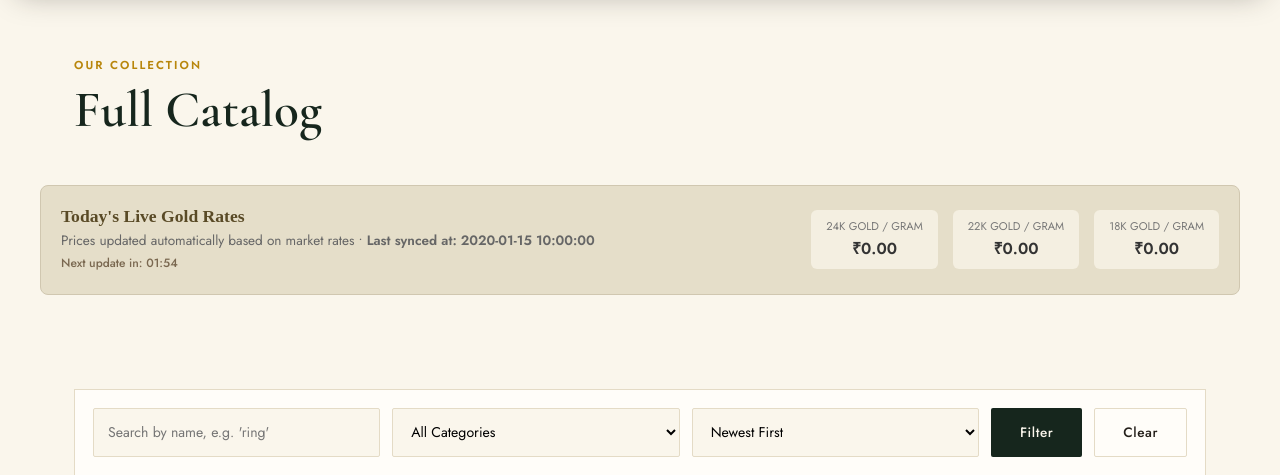
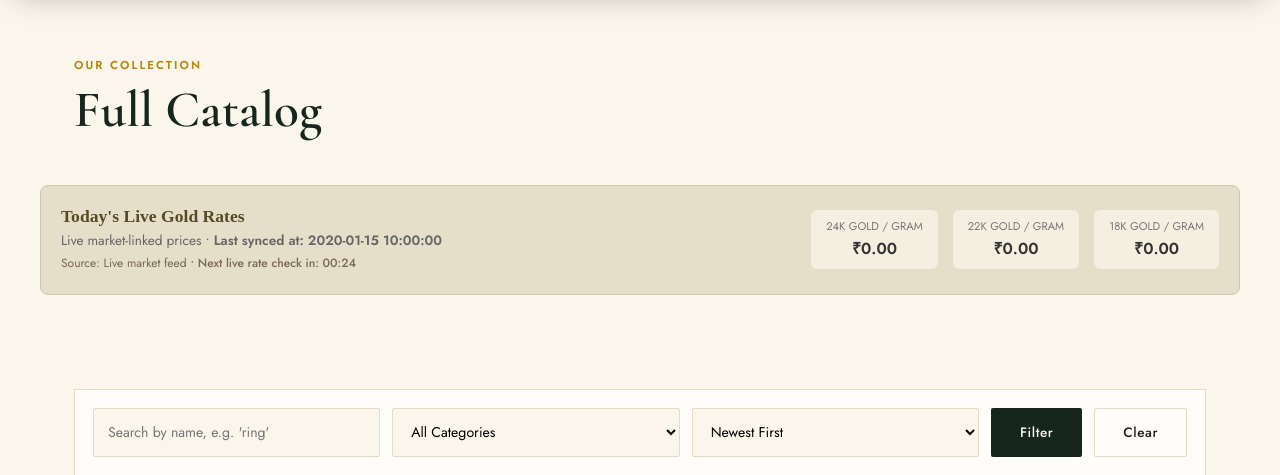
Before and after one commit to ArunNamagiri/Jewellery-Website, a Python web app: template templates/catalog.html in a window 1280 px wide. Shown: the part 78-553 px from the top of the page. Run offline with Jinja, Linux system fonts and the light colour scheme; the template is opened without the code that fills it: most values are stand-ins (such as "Sample title", 1, 10 or a date in 2020); some libraries are stand-ins or nearby versions.

Commit message:
Show live gold rates with accurate refresh countdown

```diff
--- a/templates/catalog.html
+++ b/templates/catalog.html
@@ -9,28 +9,28 @@
   </div>
 </section>
 
-<!-- Real-Time Gold Rate Summary Banner with Last Synced Timestamp & Countdown -->
-<div class="gold-rate-box" style="background: #e5dec9; padding: 20px; border-radius: 8px; display: flex; justify-content: space-between; align-items: center; margin: 0 auto 30px auto; max-width: 1200px; border: 1px solid #d0c7b0;">
+<div class="gold-rate-box" style="background:#e5dec9;padding:20px;border-radius:8px;display:flex;justify-content:space-between;align-items:center;margin:0 auto 30px;max-width:1200px;border:1px solid #d0c7b0;">
   <div>
-    <h3 style="margin: 0; font-family: serif; font-size: 1.1rem; color: #594a26;">Today's Live Gold Rates</h3>
-    <p style="margin: 4px 0 0 0; font-size: 0.85rem; color: #666;">
-      Prices updated automatically based on market rates &bull;
-      <strong id="last-synced">Last synced at: {{ gold_rate_updated_at }}</strong><br>
-      <span id="next-update" style="color: #7a6850; font-weight: 500; font-size: 0.75rem;">Next update in: 02:00</span>
+    <h3 style="margin:0;font-family:serif;font-size:1.1rem;color:#594a26;">Today's Live Gold Rates</h3>
+    <p style="margin:4px 0 0;font-size:.85rem;color:#666;">
+      Live market-linked prices • <strong id="last-synced">Last synced at: {{ gold_rate_updated_at }}</strong><br>
+      <span id="rate-source" style="color:#7a6850;font-size:.75rem;">Source: Live market feed</span>
+      <span style="color:#7a6850;font-weight:500;font-size:.75rem;"> • </span>
+      <span id="next-update" style="color:#7a6850;font-weight:500;font-size:.75rem;">Checking latest rate…</span>
     </p>
   </div>
-  <div style="display: flex; gap: 15px;">
-    <div style="background: #f4efe1; padding: 8px 15px; border-radius: 6px; text-align: center;">
-      <span style="font-size: 0.7rem; display: block; color: #777;">24K GOLD / GRAM</span>
-      <strong id="rate-24k" style="font-size: 1rem; color: #333;">₹{{ "%.2f"|format(live_gold_rate_24k) }}</strong>
+  <div style="display:flex;gap:15px;">
+    <div style="background:#f4efe1;padding:8px 15px;border-radius:6px;text-align:center;">
+      <span style="font-size:.7rem;display:block;color:#777;">24K GOLD / GRAM</span>
+      <strong id="rate-24k" style="font-size:1rem;color:#333;">₹{{ "%.2f"|format(live_gold_rate_24k) }}</strong>
     </div>
-    <div style="background: #f4efe1; padding: 8px 15px; border-radius: 6px; text-align: center;">
-      <span style="font-size: 0.7rem; display: block; color: #777;">22K GOLD / GRAM</span>
-      <strong id="rate-22k" style="font-size: 1rem; color: #333;">₹{{ "%.2f"|format(live_gold_rate_22k) }}</strong>
+    <div style="background:#f4efe1;padding:8px 15px;border-radius:6px;text-align:center;">
+      <span style="font-size:.7rem;display:block;color:#777;">22K GOLD / GRAM</span>
+      <strong id="rate-22k" style="font-size:1rem;color:#333;">₹{{ "%.2f"|format(live_gold_rate_22k) }}</strong>
     </div>
-    <div style="background: #f4efe1; padding: 8px 15px; border-radius: 6px; text-align: center;">
-      <span style="font-size: 0.7rem; display: block; color: #777;">18K GOLD / GRAM</span>
-      <strong id="rate-18k" style="font-size: 1rem; color: #333;">₹{{ "%.2f"|format(live_gold_rate_18k) }}</strong>
+    <div style="background:#f4efe1;padding:8px 15px;border-radius:6px;text-align:center;">
+      <span style="font-size:.7rem;display:block;color:#777;">18K GOLD / GRAM</span>
+      <strong id="rate-18k" style="font-size:1rem;color:#333;">₹{{ "%.2f"|format(live_gold_rate_18k) }}</strong>
     </div>
   </div>
 </div>
@@ -39,21 +39,18 @@
   <div class="wrap">
     <form class="filter-bar" method="get" action="{{ url_for('catalog') }}">
       <input type="search" name="q" placeholder="Search by name, e.g. 'ring'" value="{{ q }}">
-
       <select name="category">
         <option value="">All Categories</option>
         {% for cat in categories %}
         <option value="{{ cat }}" {% if cat == selected_category %}selected{% endif %}>{{ cat }}</option>
         {% endfor %}
       </select>
-
       <select name="sort">
         <option value="newest" {% if sort == 'newest' %}selected{% endif %}>Newest First</option>
         <option value="price_low" {% if sort == 'price_low' %}selected{% endif %}>Price: Low to High</option>
         <option value="price_high" {% if sort == 'price_high' %}selected{% endif %}>Price: High to Low</option>
         <option value="name" {% if sort == 'name' %}selected{% endif %}>Name: A to Z</option>
       </select>
-
       <button type="submit" class="btn btn-primary">Filter</button>
       {% if q or selected_category or sort != 'newest' %}
       <a href="{{ url_for('catalog') }}" class="btn btn-ghost">Clear</a>
@@ -62,27 +59,19 @@
 
     {% if products %}
     <p class="result-count">{{ products|length }} piece{{ 's' if products|length != 1 else '' }} found</p>
-
-    <!-- Native CSS Grid -->
-    <div style="display: grid; grid-template-columns: repeat(auto-fill, minmax(280px, 1fr)); gap: 24px; margin-top: 20px;">
+    <div style="display:grid;grid-template-columns:repeat(auto-fill,minmax(280px,1fr));gap:24px;margin-top:20px;">
       {% for product in products %}
-      <div style="background: #ffffff; border: 1px solid #e0e0e0; border-radius: 8px; padding: 16px; display: flex; flex-direction: column; justify-content: space-between; box-shadow: 0 2px 4px rgba(0,0,0,0.04);">
+      <div style="background:#fff;border:1px solid #e0e0e0;border-radius:8px;padding:16px;display:flex;flex-direction:column;justify-content:space-between;box-shadow:0 2px 4px rgba(0,0,0,.04);">
         <div>
           <img src="{{ url_for('static', filename='uploads/' + product.image_filename) if product.image_filename else 'https://via.placeholder.com/300' }}"
                alt="{{ product.name }}" onerror="this.onerror=null;this.src='https://via.placeholder.com/300';"
-               style="width: 100%; height: 220px; object-fit: cover; border-radius: 6px; margin-bottom: 12px; background: #f8f9fa;">
-
-          <h3 style="font-size: 1.1rem; font-weight: 600; margin: 0 0 6px 0; color: #222;">{{ product.name }}</h3>
-          <p style="font-size: 0.85rem; color: #666; margin: 0 0 12px 0;">
-            Purity: {{ product.purity or 'N/A' }} | Weight: {{ product.weight_grams or '0' }}g
-          </p>
+               style="width:100%;height:220px;object-fit:cover;border-radius:6px;margin-bottom:12px;background:#f8f9fa;">
+          <h3 style="font-size:1.1rem;font-weight:600;margin:0 0 6px;color:#222;">{{ product.name }}</h3>
+          <p style="font-size:.85rem;color:#666;margin:0 0 12px;">Purity: {{ product.purity or 'N/A' }} | Weight: {{ product.weight_grams or '0' }}g</p>
         </div>
         <div>
-          <h4 style="font-size: 1.2rem; font-weight: bold; color: #1a202c; margin: 0 0 12px 0;">
-            ₹{{ "{:,.2f}".format(product.calculated_price) if product.calculated_price else '0.00' }}
-          </h4>
-          <a href="{{ url_for('product_detail', product_id=product.id) }}" class="btn btn-outline-dark"
-             style="display: block; text-align: center; width: 100%; padding: 8px 0; text-decoration: none; border: 1px solid #333; color: #333; border-radius: 4px;">View Details</a>
+          <h4 style="font-size:1.2rem;font-weight:bold;color:#1a202c;margin:0 0 12px;">₹{{ "{:,.2f}".format(product.calculated_price) if product.calculated_price else '0.00' }}</h4>
+          <a href="{{ url_for('product_detail', product_id=product.id) }}" class="btn btn-outline-dark" style="display:block;text-align:center;width:100%;padding:8px 0;text-decoration:none;border:1px solid #333;color:#333;border-radius:4px;">View Details</a>
         </div>
       </div>
       {% endfor %}
@@ -93,41 +82,55 @@
   </div>
 </section>
 
-<!-- JavaScript for 2-Minute Polling and Live Countdown Clock -->
 <script>
-  const updateInterval = 2 * 60 * 1000; // 2 minutes
-  let nextUpdateTime = Date.now() + updateInterval;
+(() => {
+  const countdown = document.getElementById('next-update');
+  const synced = document.getElementById('last-synced');
+  const source = document.getElementById('rate-source');
+  let nextRefreshAt = Date.now() + 300000;
+  let refreshInProgress = false;
 
-  function updateCountdown() {
-    const now = Date.now();
-    const timeLeft = Math.max(0, nextUpdateTime - now);
+  function renderCountdown() {
+    const remaining = Math.max(0, nextRefreshAt - Date.now());
+    const totalSeconds = Math.ceil(remaining / 1000);
+    const minutes = Math.floor(totalSeconds / 60);
+    const seconds = totalSeconds % 60;
+    countdown.textContent = `Next live rate check in: ${String(minutes).padStart(2,'0')}:${String(seconds).padStart(2,'0')}`;
+  }
 
-    const minutes = Math.floor(timeLeft / (60 * 1000));
-    const seconds = Math.floor((timeLeft % (60 * 1000)) / 1000);
+  async function fetchLatestRates() {
+    if (refreshInProgress) return;
+    refreshInProgress = true;
+    try {
+      const response = await fetch('/api/refresh-gold-rates', { cache: 'no-store' });
+      if (!response.ok) throw new Error(`HTTP ${response.status}`);
+      const data = await response.json();
 
-    document.getElementById("next-update").innerText =
-      `Next update in: ${String(minutes).padStart(2, '0')}:${String(seconds).padStart(2, '0')}`;
+      document.getElementById('rate-24k').textContent = `₹${Number(data.rate_24k).toFixed(2)}`;
+      document.getElementById('rate-22k').textContent = `₹${Number(data.rate_22k).toFixed(2)}`;
+      document.getElementById('rate-18k').textContent = `₹${Number(data.rate_18k).toFixed(2)}`;
+      synced.textContent = `Last synced at: ${data.synced_at}`;
+      source.textContent = `Source: ${data.source || 'Live market feed'}`;
 
-    if (timeLeft <= 0) {
-      fetchNewRates();
-      nextUpdateTime = Date.now() + updateInterval;
+      const seconds = Number(data.next_refresh_seconds || 300);
+      nextRefreshAt = Date.now() + seconds * 1000;
+    } catch (error) {
+      console.error('Live gold-rate update failed:', error);
+      countdown.textContent = 'Live rate temporarily unavailable — showing last known rate';
+      nextRefreshAt = Date.now() + 30000;
+    } finally {
+      refreshInProgress = false;
     }
   }
 
-  function fetchNewRates() {
-    fetch('/api/refresh-gold-rates') // Ensure you have this endpoint on your Flask backend
-      .then(response => response.json())
-      .then(data => {
-        document.getElementById("rate-24k").innerText = `₹${Number(data.rate_24k).toFixed(2)}`;
-        document.getElementById("rate-22k").innerText = `₹${Number(data.rate_22k).toFixed(2)}`;
-        document.getElementById("rate-18k").innerText = `₹${Number(data.rate_18k).toFixed(2)}`;
-        document.getElementById("last-synced").innerText = `Last synced at: ${data.synced_at}`;
-      })
-      .catch(error => console.error('Error fetching live gold rates:', error));
-  }
-
-  // Run countdown loop every second
-  setInterval(updateCountdown, 1000);
+  // Immediately reconcile the browser with the server's latest cached/live rate.
+  fetchLatestRates();
+  renderCountdown();
+  setInterval(() => {
+    renderCountdown();
+    if (Date.now() >= nextRefreshAt) fetchLatestRates();
+  }, 1000);
+})();
 </script>
 
 {% include "header_ticker.html" ignore missing %}
```
